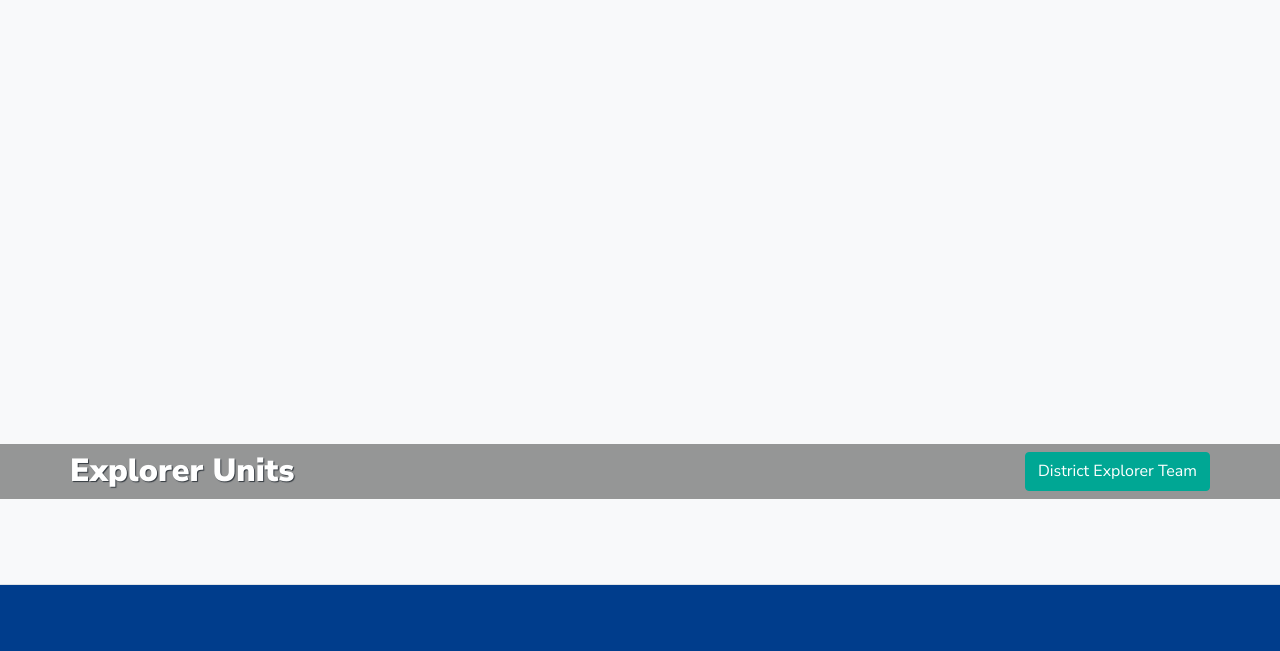
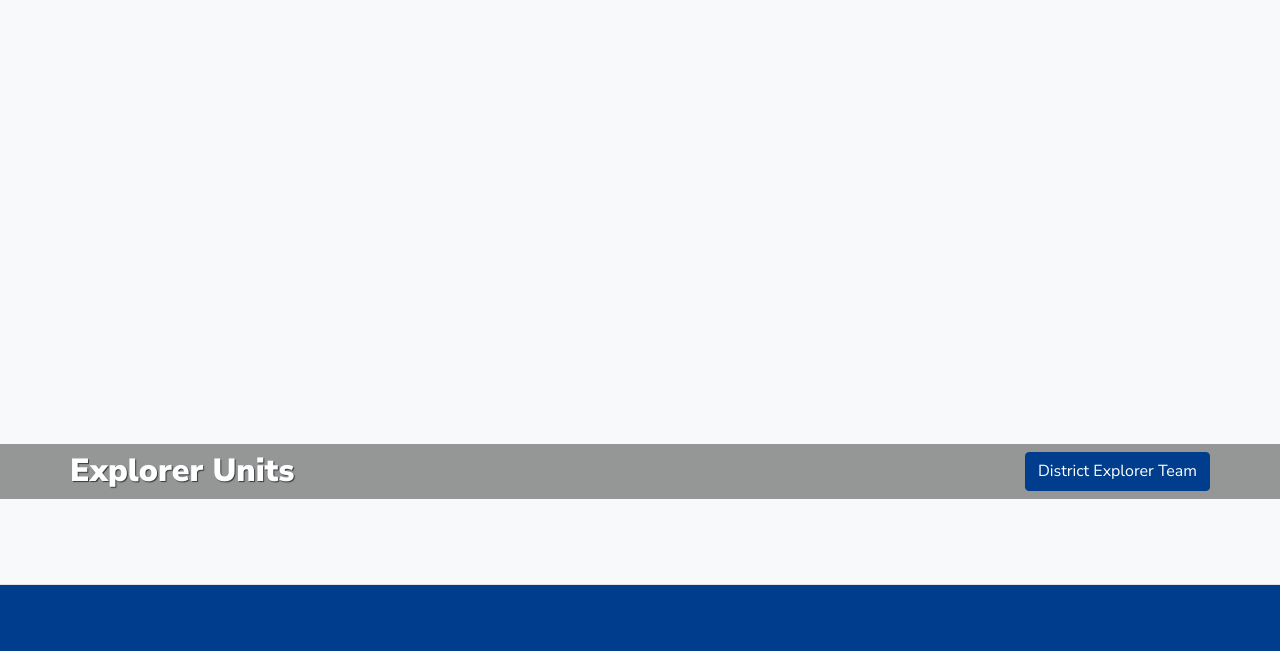
Before and after one commit to CabotScouts/explorer_website, a Laravel app: page /units in a window 1280 px wide. Shown: the part 74-725 px from the top of the page. Run offline with Laravel 8, Linux system fonts and the light colour scheme; data that the repository does not hold is empty; parts of the project's set-up code (start-up, migrations or seed data) failed here and were passed over; some libraries are stand-ins or nearby versions.

Commit message:
Changed team button colour

```diff
--- a/resources/views/units/index.blade.php
+++ b/resources/views/units/index.blade.php
@@ -11,7 +11,7 @@
 						<h1>Explorer Units</h1>
 					</div>
 					<div class="actions col col-6 col-lg-4">
-						<a href="#" class="btn btn-info">District Explorer Team</a>
+						<a href="#" class="btn btn-primary">District Explorer Team</a>
 					</div>
 				</div>
 			</div>
```
